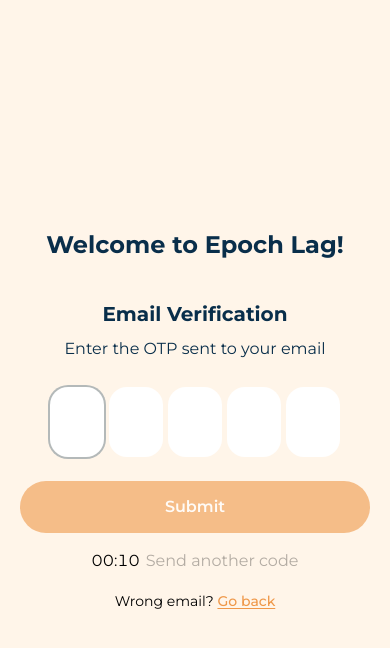
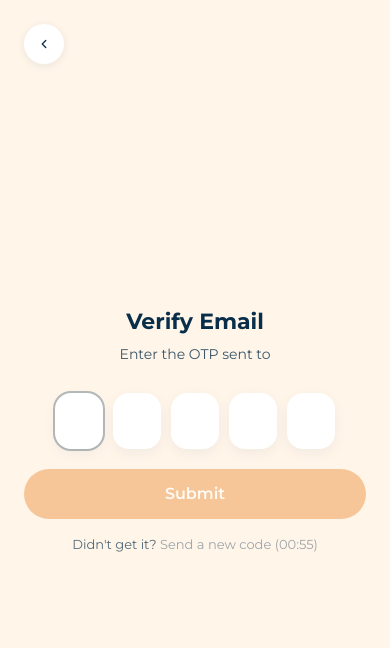
Before and after one commit to sidds4474/EpochLag-WebApp, a Next.js app: page /verify-otp in a window 390 px wide. Before the commit this address had no page. Shown: the top 648 px of the page. Built offline with nearby package versions, Linux system fonts and the light colour scheme.

Commit message:
Rewrite VerifyOtp with phone/email/social-finalize modes and inline merge

```diff
--- a/src/app/(auth)/verify-otp/page.tsx
+++ b/src/app/(auth)/verify-otp/page.tsx
@@ -1,314 +1,33 @@
 "use client";
 
+import { Suspense, useCallback, useEffect, useRef, useState } from "react";
+import { useRouter, useSearchParams } from "next/navigation";
+import { OnboardingShell } from "../../../lib/onboarding/components/OnboardingShell";
+import { OtpInput } from "../../../components/auth/OtpInput";
+import { ApiError } from "../../../lib/api/client";
+import { useAuth } from "../../../lib/auth/AuthProvider";
 import {
-  Suspense,
-  useEffect,
-  useRef,
-  useState,
-  type KeyboardEvent,
-  type ClipboardEvent,
-} from "react";
-import Link from "next/link";
-import Image from "next/image";
-import { useRouter, useSearchParams } from "next/navigation";
-import { motion } from "motion/react";
-import FamilyPhoto from "../../../assets/images/auth/family.jpg";
-import FormError from "../../../components/FormError/FormError";
-import { useAuth } from "../../../lib/auth/AuthProvider";
-import { ApiError } from "../../../lib/api/client";
+  phoneStart,
+  phoneVerify,
+  socialFinalize,
+  verifyOtp as verifyEmailOtp,
+  resendOtp,
+  redeemReferralCode,
+} from "../../../lib/auth/api";
+import { peekAnonId } from "../../../lib/onboarding/storage/localStore";
+import {
+  getStoredReferralCode,
+  clearStoredReferralCode,
+} from "../../../lib/onboarding/storage/localStore";
+import { postLoginSync } from "../../../lib/auth/postLoginSync";
+import { trackOnboarding } from "../../../lib/analytics/track";
+import { useAppDispatch } from "../../../lib/onboarding/store";
+import { runAnonMergeSync } from "../../../lib/onboarding/merge/runAnonMergeSync";
+import { queueAnonMergeIfNeeded } from "../../../lib/onboarding/merge/queueAnonMergeIfNeeded";
 
-const OTP_LENGTH = 5;
-const RESEND_SECONDS = 15;
+type Mode = "phone" | "email" | "social-finalize";
 
-function VerifyOtpContent() {
-  const router = useRouter();
-  const searchParams = useSearchParams();
-  const { status, verifyOtpAndSignIn } = useAuth();
-  const emailFromQuery = searchParams?.get("email") || "";
-
-  const [digits, setDigits] = useState<string[]>(() => Array(OTP_LENGTH).fill(""));
-  const [isSubmitting, setIsSubmitting] = useState(false);
-  const [secondsLeft, setSecondsLeft] = useState(RESEND_SECONDS);
-  const [formError, setFormError] = useState<string | null>(null);
-  const [resendNotice, setResendNotice] = useState<string | null>(null);
-  const verifiedHereRef = useRef(false);
-  const inputsRef = useRef<Array<HTMLInputElement | null>>([]);
-
-  useEffect(() => {
-    // Only auto-redirect when the user is ALREADY signed in on landing.
-    // If they became authenticated via the submit on this page, our explicit
-    // router.replace("/onboarding/birthday") below handles the routing.
-    if (status === "authenticated" && !verifiedHereRef.current) {
-      router.replace("/home");
-    }
-  }, [status, router]);
-
-  useEffect(() => {
-    if (!emailFromQuery) router.replace("/signup");
-  }, [emailFromQuery, router]);
-
-  useEffect(() => {
-    inputsRef.current[0]?.focus();
-  }, []);
-
-  useEffect(() => {
-    if (secondsLeft <= 0) return;
-    const id = window.setInterval(() => {
-      setSecondsLeft((s) => (s > 0 ? s - 1 : 0));
-    }, 1000);
-    return () => window.clearInterval(id);
-  }, [secondsLeft]);
-
-  const focusInput = (index: number) => {
-    const target = inputsRef.current[index];
-    if (target) {
-      target.focus();
-      target.select();
-    }
-  };
-
-  const updateDigit = (index: number, value: string) => {
-    if (formError) setFormError(null);
-    const clean = value.replace(/\D/g, "");
-    if (!clean) {
-      setDigits((prev) => {
-        const next = [...prev];
-        next[index] = "";
-        return next;
-      });
-      return;
-    }
-    setDigits((prev) => {
-      const next = [...prev];
-      // Spread multi-char input across remaining slots (handles autofill / paste-into-single-box)
-      const chars = clean.split("");
-      let writeIndex = index;
-      for (const char of chars) {
-        if (writeIndex >= OTP_LENGTH) break;
-        next[writeIndex] = char;
-        writeIndex += 1;
-      }
-      return next;
-    });
-    const lastWritten = Math.min(index + clean.length - 1, OTP_LENGTH - 1);
-    const advanceTo = Math.min(lastWritten + 1, OTP_LENGTH - 1);
-    focusInput(advanceTo);
-  };
-
-  const handleKeyDown = (
-    e: KeyboardEvent<HTMLInputElement>,
-    index: number
-  ) => {
-    if (e.key === "Backspace") {
-      if (digits[index]) {
-        setDigits((prev) => {
-          const next = [...prev];
-          next[index] = "";
-          return next;
-        });
-      } else if (index > 0) {
-        e.preventDefault();
-        setDigits((prev) => {
-          const next = [...prev];
-          next[index - 1] = "";
-          return next;
-        });
-        focusInput(index - 1);
-      }
-    } else if (e.key === "ArrowLeft" && index > 0) {
-      e.preventDefault();
-      focusInput(index - 1);
-    } else if (e.key === "ArrowRight" && index < OTP_LENGTH - 1) {
-      e.preventDefault();
-      focusInput(index + 1);
-    }
-  };
-
-  const handlePaste = (e: ClipboardEvent<HTMLInputElement>, index: number) => {
-    const text = e.clipboardData.getData("text").replace(/\D/g, "");
-    if (!text) return;
-    e.preventDefault();
-    updateDigit(index, text.slice(0, OTP_LENGTH - index));
-  };
-
-  const handleSubmit = async (e: React.FormEvent<HTMLFormElement>) => {
-    e.preventDefault();
-    setFormError(null);
-    setResendNotice(null);
-    const code = digits.join("");
-    if (code.length !== OTP_LENGTH) {
-      setFormError("Please enter the full code from your email.");
-      return;
-    }
-    setIsSubmitting(true);
-    verifiedHereRef.current = true;
-    try {
-      await verifyOtpAndSignIn(emailFromQuery, code, false);
-      router.replace("/onboarding/birthday");
-      // Stay in "Verifying…" until /onboarding/birthday renders.
-    } catch (err) {
-      verifiedHereRef.current = false;
-      const message =
-        err instanceof ApiError ? err.message : "Verification failed.";
-      setFormError(message);
-      setIsSubmitting(false);
-    }
-  };
-
-  const handleResend = () => {
-    if (secondsLeft > 0) return;
-    setResendNotice(
-      "Resend isn't wired up yet — go back to Sign up to request a new code."
-    );
-    setSecondsLeft(RESEND_SECONDS);
-  };
-
-  const formatTimer = (seconds: number) => {
-    const m = Math.floor(seconds / 60)
-      .toString()
-      .padStart(2, "0");
-    const s = (seconds % 60).toString().padStart(2, "0");
-    return `${m}:${s}`;
-  };
-
-  const codeComplete = digits.every((d) => d !== "");
-
-  return (
-    <main className="min-h-screen w-full flex bg-warm-cream items-stretch">
-      <motion.div
-        initial={{ opacity: 0 }}
-        animate={{ opacity: 1 }}
-        transition={{ duration: 0.6, ease: "easeOut" }}
-        className="hidden md:block sticky top-0 self-start relative md:w-[42%] lg:w-[44%] xl:w-[46%] h-screen overflow-hidden"
-      >
-        <Image
-          src={FamilyPhoto}
-          alt=""
-          fill
-          priority
-          placeholder="blur"
-          sizes="(min-width: 1280px) 46vw, (min-width: 1024px) 44vw, (min-width: 768px) 42vw, 0vw"
-          className="object-cover object-center"
-        />
-      </motion.div>
-
-      <section className="relative flex-1 bg-warm-cream md:rounded-l-[48px] md:-ml-[48px] flex items-center justify-center px-[20px] md:px-[40px] py-[40px] md:py-[64px]">
-        <motion.div
-          initial={{ opacity: 0, y: 24 }}
-          animate={{ opacity: 1, y: 0 }}
-          transition={{ duration: 0.6, ease: "easeOut", delay: 0.1 }}
-          className="w-full max-w-[485px] flex flex-col items-center"
-        >
-          <motion.h1
-            initial={{ opacity: 0, y: 12 }}
-            animate={{ opacity: 1, y: 0 }}
-            transition={{ duration: 0.5, ease: "easeOut", delay: 0.2 }}
-            className="text-center font-montserrat font-bold text-primary-blue text-[24px] md:text-[26px] lg:text-[28px] xl:text-[32px] leading-[110%] whitespace-nowrap"
-          >
-            Welcome to Epoch Lag!
-          </motion.h1>
-
-          <motion.div
-            initial={{ opacity: 0, y: 8 }}
-            animate={{ opacity: 1, y: 0 }}
-            transition={{ duration: 0.5, ease: "easeOut", delay: 0.3 }}
-            className="mt-[40px] md:mt-[56px] text-center w-full"
-          >
-            <p className="font-montserrat font-bold text-primary-blue text-[20px]">
-              Email Verification
-            </p>
-            <p className="mt-[10px] font-montserrat font-normal text-primary-blue text-[16px] leading-[20px]">
-              Enter the OTP sent to your email
-            </p>
-          </motion.div>
-
-          <motion.form
-            initial={{ opacity: 0, y: 12 }}
-            animate={{ opacity: 1, y: 0 }}
-            transition={{ duration: 0.5, ease: "easeOut", delay: 0.4 }}
-            onSubmit={handleSubmit}
-            className="mt-[28px] md:mt-[32px] w-full flex flex-col items-center"
-          >
-            <div className="flex items-start justify-center gap-[5px]">
-              {Array.from({ length: OTP_LENGTH }).map((_, i) => (
-                <input
-                  key={i}
-                  ref={(el) => {
-                    inputsRef.current[i] = el;
-                  }}
-                  type="text"
-                  inputMode="numeric"
-                  autoComplete={i === 0 ? "one-time-code" : "off"}
-                  maxLength={1}
-                  value={digits[i]}
-                  onChange={(e) => updateDigit(i, e.target.value)}
-                  onKeyDown={(e) => handleKeyDown(e, i)}
-                  onPaste={(e) => handlePaste(e, i)}
-                  onFocus={(e) => e.currentTarget.select()}
-                  disabled={isSubmitting}
-                  className="bg-primary-white text-center font-montserrat font-bold text-primary-blue text-[28px] md:text-[32px] w-[54px] h-[70px] md:w-[68px] md:h-[90px] rounded-[18px] md:rounded-[22px] focus:outline-none focus:ring-2 focus:ring-primary-blue/30 disabled:opacity-60"
-                  aria-label={`Digit ${i + 1}`}
-                />
-              ))}
-            </div>
-
-            {formError && (
-              <div className="mt-[12px]">
-                <FormError message={formError} />
-              </div>
-            )}
-
-            <button
-              type="submit"
-              disabled={isSubmitting || !codeComplete}
-              className="cursor-pointer mt-[24px] md:mt-[34px] w-full bg-primary-orange text-primary-white font-montserrat font-semibold text-[16px] rounded-full py-[14px] hover:opacity-90 transition-opacity disabled:opacity-60 disabled:cursor-not-allowed"
-            >
-              {isSubmitting ? "Verifying…" : "Submit"}
-            </button>
-
-            <div className="mt-[18px] flex items-center justify-center gap-[6px] font-montserrat text-[16px] leading-[20px]">
-              <span className="text-primary-black tabular-nums">
-                {formatTimer(secondsLeft)}
-              </span>
-              <button
-                type="button"
-                onClick={handleResend}
-                disabled={secondsLeft > 0}
-                className={`text-primary-black/30 transition-colors ${
-                  secondsLeft > 0
-                    ? "cursor-not-allowed"
-                    : "hover:text-primary-orange cursor-pointer"
-                }`}
-              >
-                Send another code
-              </button>
-            </div>
-            {resendNotice && (
-              <p className="mt-[8px] font-montserrat text-primary-blue/70 text-[13px] text-center">
-                {resendNotice}
-              </p>
-            )}
-          </motion.form>
-
-          <motion.p
-            initial={{ opacity: 0 }}
-            animate={{ opacity: 1 }}
-            transition={{ duration: 0.5, ease: "easeOut", delay: 0.6 }}
-            className="mt-[20px] text-center font-montserrat text-primary-black text-[14px] md:text-[15px]"
-          >
-            Wrong email?{" "}
-            <Link
-              href="/signup"
-              className="font-medium text-primary-orange underline underline-offset-2 hover:opacity-80"
-            >
-              Go back
-            </Link>
-          </motion.p>
-        </motion.div>
-      </section>
-    </main>
-  );
-}
+const RESEND_SECONDS = 60;
 
 export default function VerifyOtpPage() {
   return (
@@ -317,3 +36,368 @@
     </Suspense>
   );
 }
+
+function VerifyOtpContent() {
+  const router = useRouter();
+  const searchParams = useSearchParams();
+  const dispatch = useAppDispatch();
+  const { applyAuth } = useAuth();
+
+  const mode = (searchParams?.get("mode") || "email") as Mode;
+  const phone = searchParams?.get("phone") || "";
+  const countryCode = searchParams?.get("countryCode") || "";
+  const email = searchParams?.get("email") || "";
+  const dateOfBirth = searchParams?.get("dateOfBirth") || "";
+
+  const otpLength = mode === "email" ? 5 : 6;
+  const identifierLabel =
+    mode === "email" ? email : `${countryCode} ${phone}`;
+
+  const [code, setCode] = useState("");
+  const [submitting, setSubmitting] = useState(false);
+  const [error, setError] = useState<string | null>(null);
+  const [notice, setNotice] = useState<string | null>(null);
+  const [resendTimer, setResendTimer] = useState(RESEND_SECONDS);
+  const [phoneTaken, setPhoneTaken] = useState(false);
+
+  useEffect(() => {
+    if (resendTimer <= 0) return;
+    const t = window.setTimeout(() => setResendTimer((s) => s - 1), 1000);
+    return () => window.clearTimeout(t);
+  }, [resendTimer]);
+
+  useEffect(() => {
+    setCode("");
+    setError(null);
+    setPhoneTaken(false);
+  }, [mode, phone, countryCode, email]);
+
+  const finishAsAuthedUser = useCallback(
+    async (token: string, user: import("../../../types/user").User) => {
+      applyAuth(token, user);
+      await postLoginSync({ profile: user });
+      trackOnboarding("otp_verified", { mode });
+      // Kick anon merge inline; fall back to deferred on failure.
+      let mergeResult: Awaited<
+        ReturnType<ReturnType<typeof runAnonMergeSync>>
+      > = null;
+      try {
+        mergeResult = await dispatch(
+          runAnonMergeSync({
+            source: mode === "email" ? "email" : "phone",
+          })
+        );
+      } catch {}
+      if (!mergeResult) {
+        try {
+          await dispatch(
+            queueAnonMergeIfNeeded({ source: `VerifyOtp/${mode}` })
+          );
+        } catch {}
+      }
+      // ShareLag / AddRelationship not yet on web — land at /home for now.
+      router.replace("/home");
+    },
+    [applyAuth, dispatch, mode, router]
+  );
+
+  const submit = async () => {
+    if (submitting) return;
+    if (code.length !== otpLength) {
+      setError("Please enter the full code");
+      return;
+    }
+    setSubmitting(true);
+    setError(null);
+    try {
+      if (mode === "email") {
+        const { token, user } = await verifyEmailOtp(email, code);
+        applyAuth(token, user);
+        await postLoginSync({ profile: user });
+        trackOnboarding("otp_verified", { mode });
+        // v4 email path: redeem referral silently, then go to AddRelationship.
+        const storedRef = getStoredReferralCode();
+        if (storedRef) {
+          try {
+            await redeemReferralCode(storedRef);
+          } catch {}
+          clearStoredReferralCode();
+        }
+        router.replace("/home");
+        return;
+      }
+
+      // Phone / social-finalize both call phoneVerify first.
+      const res = await phoneVerify(countryCode, phone, code);
+
+      if (mode === "phone") {
+        if (res.kind === "existing") {
+          await finishAsAuthedUser(res.token, res.user);
+          return;
+        }
+        if (res.kind === "new") {
+          const params = new URLSearchParams({
+            mode: "phone",
+            phone,
+            countryCode,
+            phoneVerifyToken: res.phoneVerifyToken,
+          });
+          router.replace(`/onboarding/create-account?${params.toString()}`);
+          return;
+        }
+        if (res.kind === "archived") {
+          setError(
+            "This account was deleted. Contact support if you believe this is an error."
+          );
+          setTimeout(() => router.replace("/login"), 3000);
+          return;
+        }
+      }
+
+      // Social-finalize mode.
+      if (mode === "social-finalize") {
+        if (res.kind === "existing") {
+          setPhoneTaken(true);
+          return;
+        }
+        if (res.kind === "archived") {
+          setError(
+            "This account was deleted. Contact support if you believe this is an error."
+          );
+          setTimeout(() => router.replace("/login"), 3000);
+          return;
+        }
+        if (res.kind === "new") {
+          const anonId = peekAnonId() || undefined;
+          const referralCode = getStoredReferralCode() || undefined;
+          const user = await socialFinalize({
+            countryCode,
+            phone,
+            dateOfBirth,
+            phoneVerifyToken: res.phoneVerifyToken,
+            anonId,
+            referralCode,
+          });
+          // We're already authed from earlier Google/Apple callback — just
+          // update the cached user.
+          // (Token is untouched.)
+          trackOnboarding("social_finalize_completed");
+          // Best-effort merge.
+          try {
+            await dispatch(
+              runAnonMergeSync({ source: "google" })
+            );
+          } catch {}
+          if (referralCode) clearStoredReferralCode();
+          // Refresh cached user via applyAuth using a re-fetch? For now
+          // just route home.
+          void user;
+          router.replace("/home");
+        }
+      }
+    } catch (err) {
+      if (err instanceof ApiError) {
+        const bodyCode =
+          (err.data as { code?: string } | null)?.code || undefined;
+        if (bodyCode === "PHONE_VERIFY_TOKEN_INVALID") {
+          // Auto-resend inline rather than kick back to CreateAccount.
+          try {
+            await phoneStart(countryCode, phone);
+            setResendTimer(RESEND_SECONDS);
+            setNotice("Sent a fresh code");
+            setCode("");
+          } catch {
+            setError("Session expired. Please try again.");
+          }
+          return;
+        }
+        if (bodyCode === "PHONE_ALREADY_REGISTERED") {
+          setPhoneTaken(true);
+          return;
+        }
+        if (
+          err.status === 400 ||
+          err.status === 401 ||
+          /invalid|incorrect|expired|already used/i.test(err.message)
+        ) {
+          setError("Incorrect or expired code. Try again or send a new one.");
+          return;
+        }
+        setError(err.message || "Something went wrong. Please try again.");
+        return;
+      }
+      setError("Something went wrong. Please try again.");
+    } finally {
+      setSubmitting(false);
+    }
+  };
+
+  const handleResend = async () => {
+    if (resendTimer > 0) return;
+    setError(null);
+    setNotice(null);
+    try {
+      if (mode === "email") {
+        await resendOtp(email);
+      } else {
+        await phoneStart(countryCode, phone);
+      }
+      setResendTimer(RESEND_SECONDS);
+      setNotice("Sent a new code");
+      setCode("");
+    } catch (err) {
+      const msg =
+        err instanceof ApiError
+          ? err.message
+          : "Couldn't send a new code. Try again in a moment.";
+      setError(msg);
+    }
+  };
+
+  const handleLogInInstead = () => {
+    // Sign out of prior social auth, go to LoginScreen.
+    try {
+      window.localStorage.removeItem("epochlag.token");
+      window.localStorage.removeItem("epochlag.user");
+    } catch {}
+    router.replace("/login");
+  };
+
+  const handleUseDifferentNumber = () => {
+    router.replace("/onboarding/create-account?mode=social");
+  };
+
+  const content = (
+    <div className="w-full flex flex-col items-center max-w-[420px]">
+      <h1 className="font-montserrat font-bold text-[22px] text-primary-blue text-center">
+        {mode === "email" ? "Verify Email" : "Verify Phone Number"}
+      </h1>
+      <p className="mt-[6px] font-montserrat text-[14px] text-primary-blue/80 text-center">
+        Enter the OTP sent to <strong>{identifierLabel}</strong>
+      </p>
+
+      <div className="mt-[28px]">
+        <OtpInput
+          length={otpLength}
+          value={code}
+          onChange={setCode}
+          onComplete={() => submit()}
+        />
+      </div>
+
+      {phoneTaken && (
+        <div
+          className="mt-[20px] w-full rounded-[16px] p-[16px]"
+          style={{ backgroundColor: "#F8E2C6" }}
+        >
+          <p className="font-montserrat font-semibold text-[14px] text-primary-blue text-center leading-[150%]">
+            This number is already registered
+            <br />
+            to another account.
+          </p>
+          <div className="mt-[12px] flex flex-col items-center gap-[8px]">
+            <button
+              type="button"
+              onClick={handleLogInInstead}
+              className="font-montserrat font-bold text-[14px] text-primary-blue underline cursor-pointer"
+            >
+              Log in instead
+            </button>
+            <button
+              type="button"
+              onClick={handleUseDifferentNumber}
+              className="font-montserrat text-[14px] text-primary-blue underline cursor-pointer"
+            >
+              Use a different number
+            </button>
+          </div>
+        </div>
+      )}
+
+      {error && (
+        <p className="mt-[12px] font-montserrat text-[13px] text-[#C0392B] text-center">
+          {error}
+        </p>
+      )}
+
+      {notice && !error && (
+        <p className="mt-[12px] font-montserrat text-[13px] text-primary-blue/70 text-center">
+          {notice}
+        </p>
+      )}
+
+      <button
+        type="button"
+        onClick={submit}
+        disabled={submitting || code.length !== otpLength}
+        className="mt-[20px] w-full h-[50px] cursor-pointer bg-primary-orange text-primary-white font-montserrat font-semibold text-[16px] rounded-full hover:opacity-90 transition-opacity disabled:opacity-50 disabled:cursor-not-allowed"
+      >
+        {submitting ? "Verifying…" : "Submit"}
+      </button>
+
+      <p className="mt-[16px] font-montserrat text-[13px] text-primary-blue/70 text-center">
+        Didn&apos;t get it?{" "}
+        {resendTimer > 0 ? (
+          <span className="text-primary-blue/40">
+            Send a new code ({formatTimer(resendTimer)})
+          </span>
+        ) : (
+          <button
+            type="button"
+            onClick={handleResend}
+            className="text-primary-blue font-semibold underline cursor-pointer"
+          >
+            Send a new code
+          </button>
+        )}
+      </p>
+    </div>
+  );
+
+  return (
+    <OnboardingShell
+      hideDesktopNext
+      hideMobileNext
+      desktopContent={
+        <div className="w-full flex flex-col items-center justify-center min-h-[78vh] lg:min-h-0">
+          {content}
+        </div>
+      }
+      mobileContent={
+        <div className="flex flex-col min-h-screen px-[24px] pt-[24px] pb-[48px] text-primary-blue">
+          <BackChip onClick={() => router.back()} />
+          <div className="flex-1 flex flex-col items-center justify-center">
+            {content}
+          </div>
+        </div>
+      }
+    />
+  );
+}
+
+function BackChip({ onClick }: { onClick: () => void }) {
+  return (
+    <button
+      type="button"
+      onClick={onClick}
+      aria-label="Back"
+      className="self-start h-[40px] w-[40px] rounded-full bg-primary-white flex items-center justify-center text-primary-blue shadow-[0_2px_8px_rgba(9,46,74,0.08)] cursor-pointer hover:bg-primary-white/85"
+    >
+      <svg width="14" height="14" viewBox="0 0 24 24" fill="none">
+        <path
+          d="M15 6l-6 6 6 6"
+          stroke="currentColor"
+          strokeWidth="2.2"
+          strokeLinecap="round"
+          strokeLinejoin="round"
+        />
+      </svg>
+    </button>
+  );
+}
+
+function formatTimer(s: number): string {
+  const mm = Math.floor(s / 60);
+  const ss = s % 60;
+  return `${String(mm).padStart(2, "0")}:${String(ss).padStart(2, "0")}`;
+}
```
Also changed, not shown: src/lib/auth/referralStorage.ts (deleted, +0 -24 lines).
